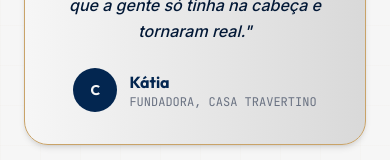
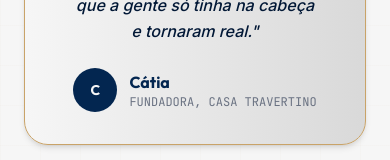
Before and after one commit to loccidigital/Site-LOCCI, a React (Vite) app: page / in a window 390 px wide. Shown: the part 8255-8415 px from the top of the page. Built offline with nearby package versions, Linux system fonts and the light colour scheme.

Commit message:
Update CaseStudy.tsx

```diff
--- a/src/components/CaseStudy.tsx
+++ b/src/components/CaseStudy.tsx
@@ -133,14 +133,14 @@ export default function CaseStudy() {
             <span className="absolute top-4 left-6 text-7xl font-display text-gold-500/20 select-none pointer-events-none">"</span>
             <div className="relative z-10 flex flex-col gap-6">
               <p className="text-navy-950 text-base sm:text-lg lg:text-xl font-medium italic leading-relaxed text-center [text-wrap:pretty]">
-                "Muito obrigada por toda a ajuda gente, tá tudo um sonho. Vocês pegaram nosso sonho, uma ideia que a gente só tinha na cabeça e tornaram real."
+                "Muito obrigada por toda a ajuda gente, tá tudo um sonho. Vocês pegaram nosso sonho, uma ideia que a gente só tinha na cabeça<br className="sm:hidden" />{" "}e tornaram real."
               </p>
               <div className="flex items-center justify-center gap-3">
                 <div className="w-11 h-11 rounded-full bg-navy-900 text-white flex items-center justify-center font-display font-bold text-sm">
                   C
                 </div>
                 <div>
-                  <h4 className="font-display font-bold text-navy-900 sm:text-base">Kátia</h4>
+                  <h4 className="font-display font-bold text-navy-900 sm:text-base">Cátia</h4>
                   <p className="text-xs text-gray-500 font-mono uppercase">Fundadora, Casa Travertino</p>
                 </div>
               </div>
```
